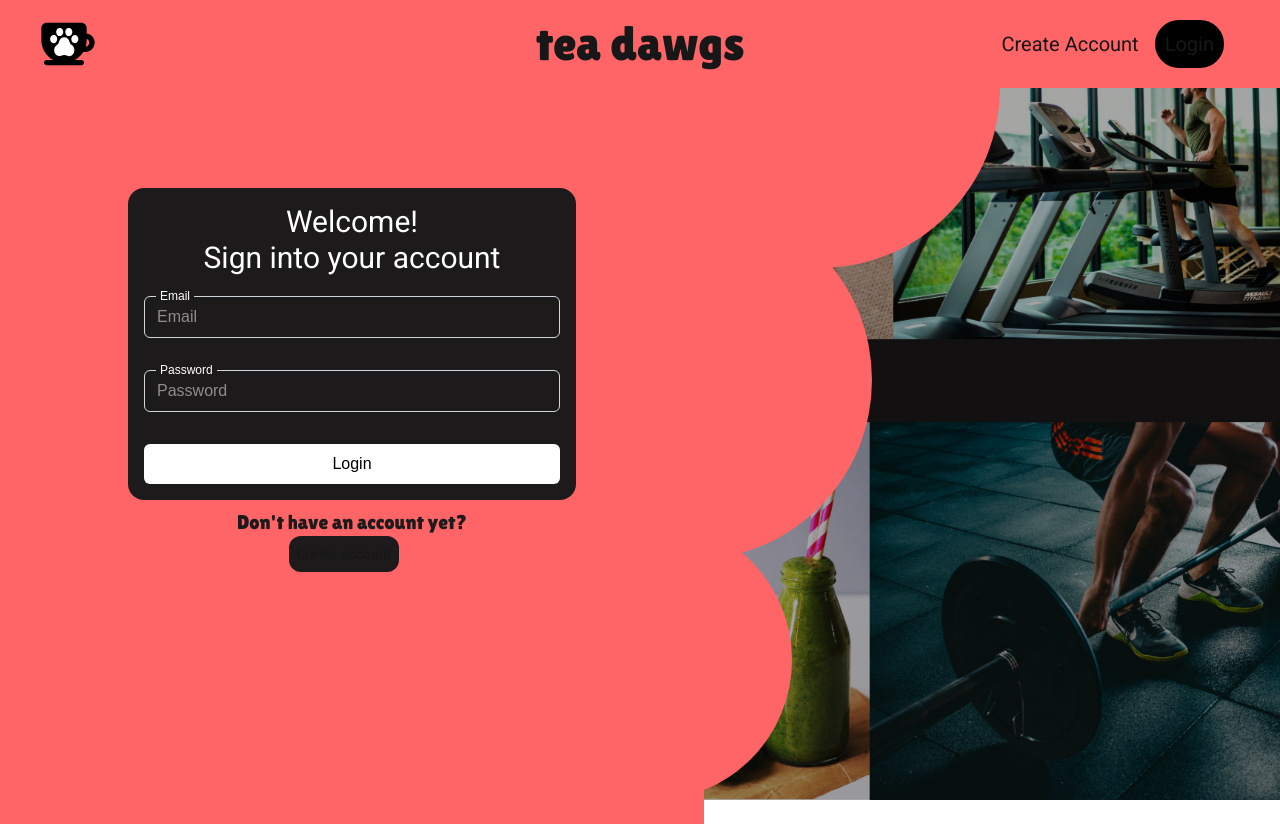
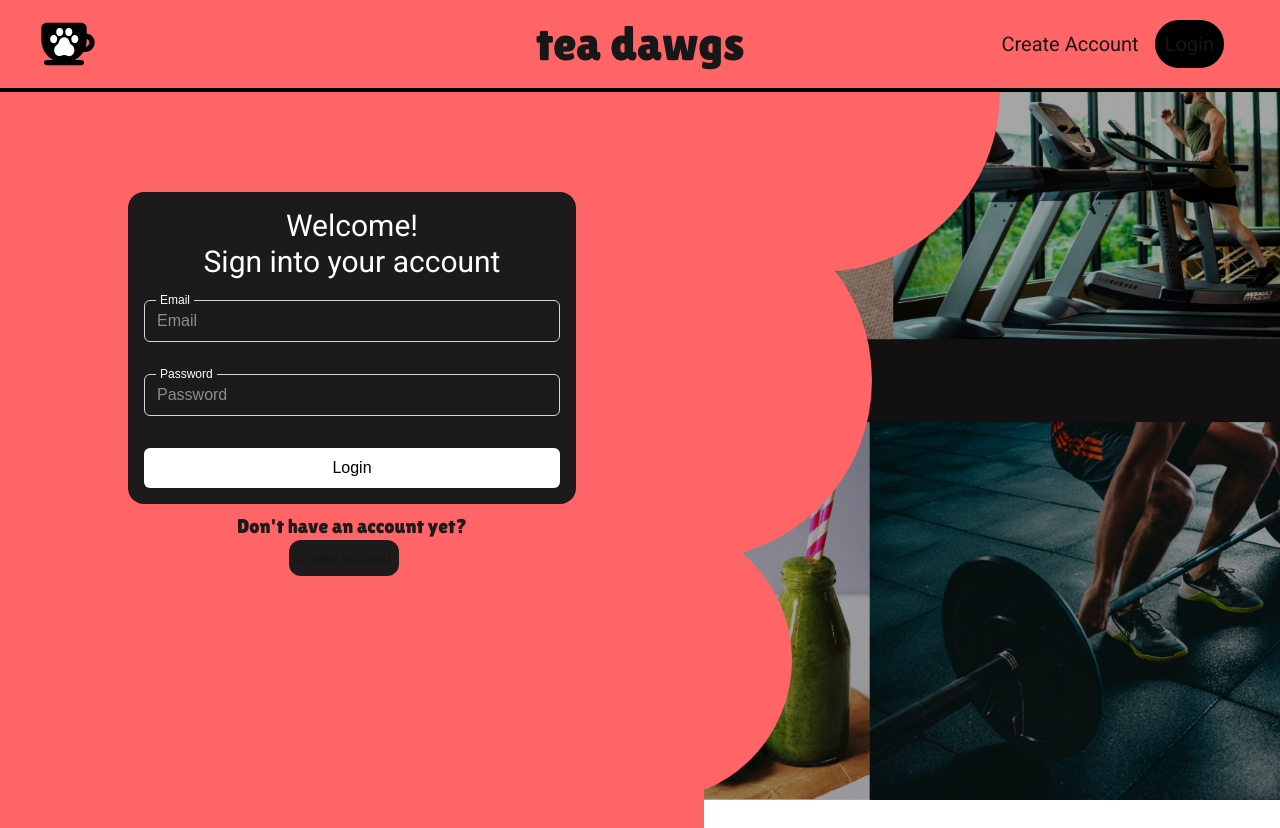
Before and after one commit to Firedynex/Minions-Project, a Next.js app in the folder teadawgs-minions-project/: page /login-page in a window 1280 px wide. Built offline with nearby package versions, Linux system fonts and the light colour scheme; no server answers.

Commit message:
giving header a border

```diff
--- a/teadawgs-minions-project/src/app/login-page/page.tsx
+++ b/teadawgs-minions-project/src/app/login-page/page.tsx
@@ -45,7 +45,7 @@ export default function LoginPage() {
 
             {/* Login form */}
             <div className="flex flex-1">
-                <div className="w-[55%] bg-red-400 min-h-[calc(100vh-4rem)] z-[-1]">
+                <div className="w-[55%] bg-red-400 min-h-[calc(100vh-4rem)]">
                     <main className="max-w-md mx-auto mt-[100px] p-4 bg-[#1C1A1A] rounded-2xl mb-2">
                         <h1 className="relative text-3xl font-roboto text-white text-center">Welcome!</h1>
                         <h1 className="relative text-3xl font-roboto text-white text-center mb-5">Sign into your account</h1>
--- a/teadawgs-minions-project/src/components/ui-elements/Header.tsx
+++ b/teadawgs-minions-project/src/components/ui-elements/Header.tsx
@@ -26,7 +26,7 @@ export default function Header({ session }: HeaderProperties) {
 
 
     return (
-        <nav className="bg-red-400 x-auto max-w-7x1 px-2 sm:px-6 l:px-8 mx-auto">
+        <nav className="bg-red-400 border-b-4 border-black x-auto max-w-7x1 px-2 sm:px-6 l:px-8 mx-auto">
             <div className="relative grid p-3 items-center justify-between">
                 {/* <div className="flex flex-1 items-center justify-center md:items-stretch"> */}
                     {/* Logo and name */}
```
